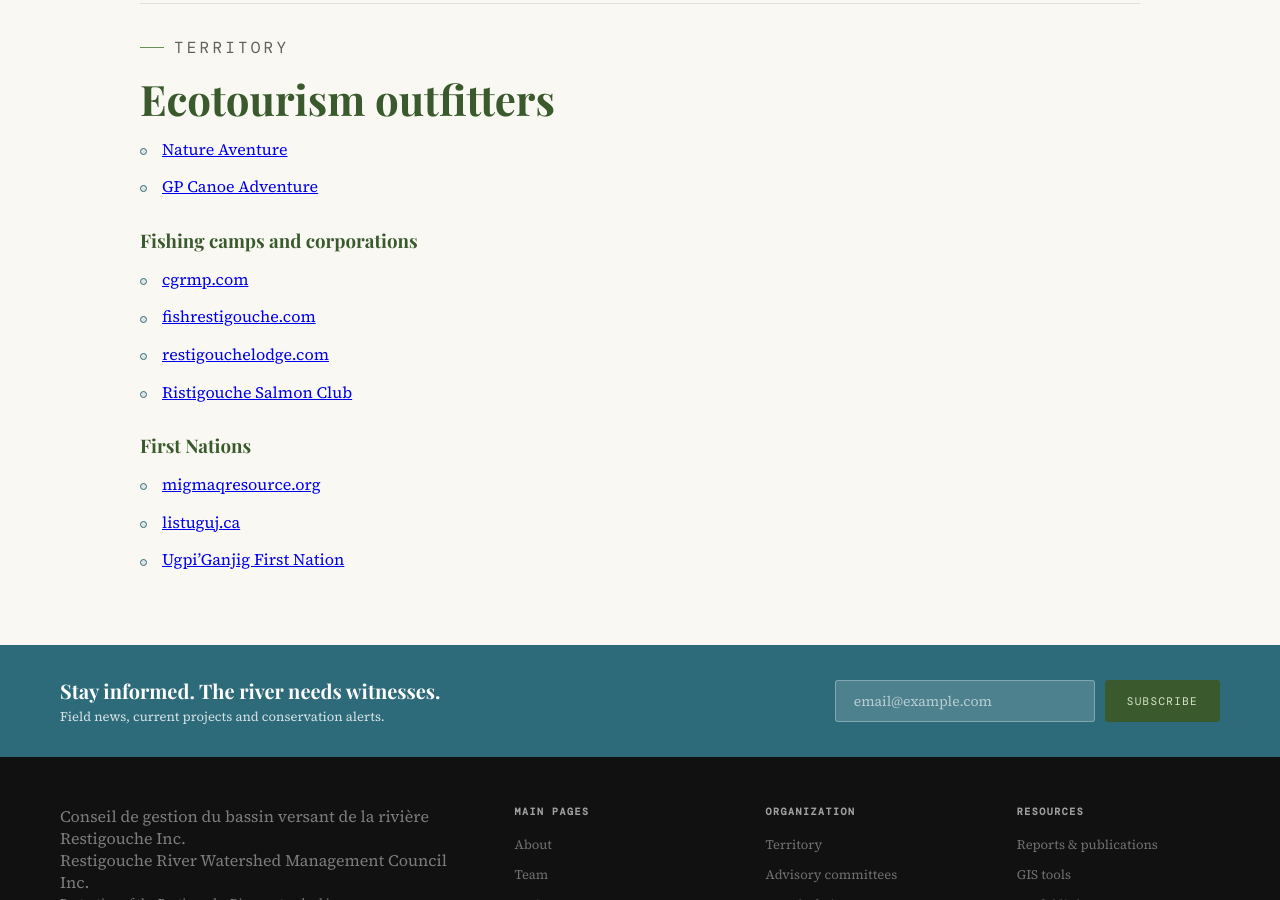
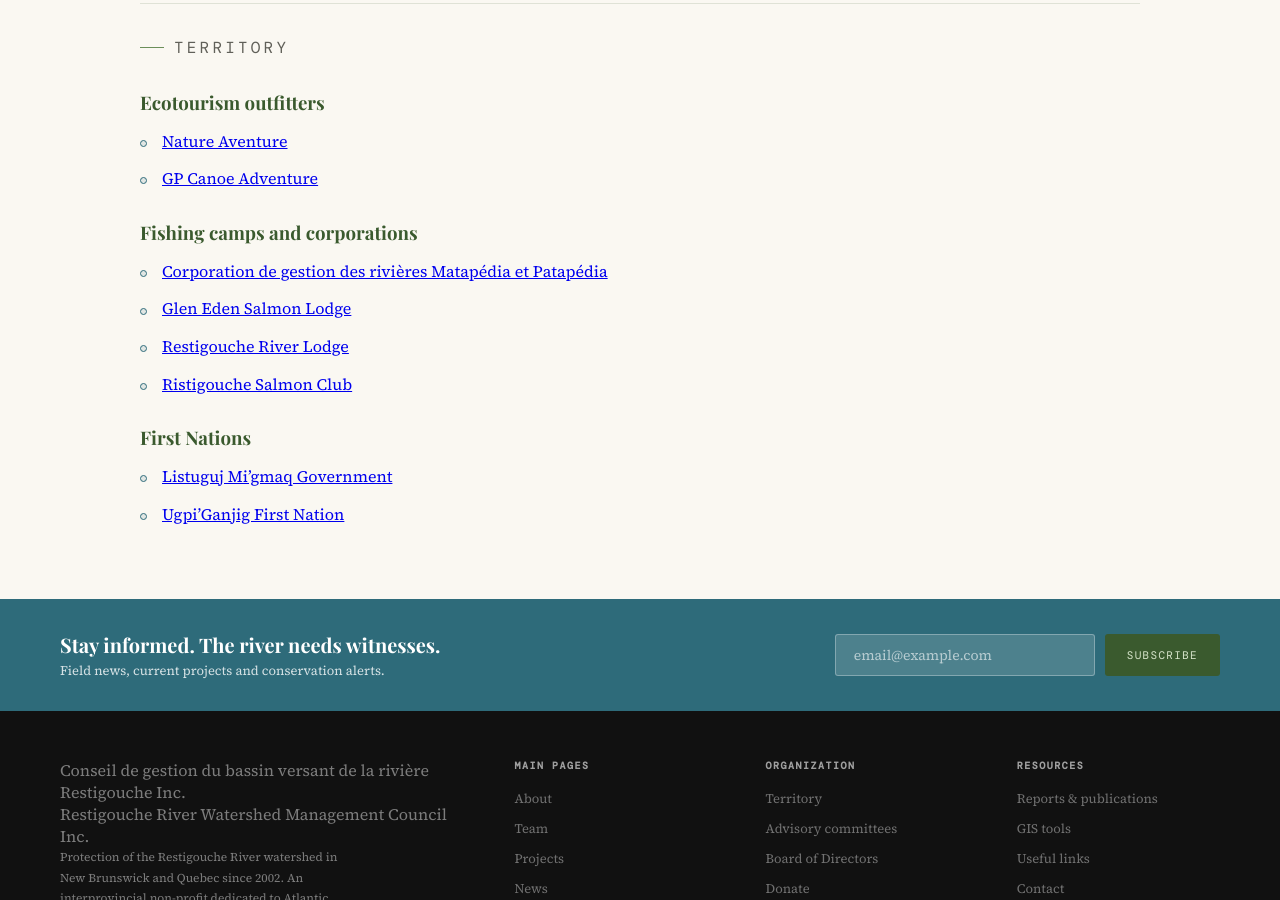
Before and after one commit to foxah047-stack/secure, a Jekyll site: the page built from resources/links/index.html, in a window 1280 px wide and 900 px high, scrolled down 928 px. Built offline with Jekyll 4.4.1, drawn with Linux system fonts in a browser that asks for light colours; some web fonts are replaced.

Commit message:
Use organization names in useful links

```diff
--- a/resources/links/index.html
+++ b/resources/links/index.html
@@ -46,7 +46,7 @@
 
     <div class="content-block" id="ecotourism">
       <p class="section-label"><span data-lang="en">Territory</span><span data-lang="fr">Territoire</span></p>
-      <h2><span data-lang="en">Ecotourism outfitters</span><span data-lang="fr">Entreprises d’écotourisme</span></h2>
+      <h3><span data-lang="en">Ecotourism outfitters</span><span data-lang="fr">Entreprises d’écotourisme</span></h3>
       <ul class="clean-list">
         <li><a href="https://natureaventure.ca/" target="_blank" rel="noopener">Nature Aventure</a></li>
         <li><a href="https://www.tourismerestigouche.ca/en/places/enjoy-restigouche/gp-canoe-adventure" target="_blank" rel="noopener">GP Canoe Adventure</a></li>
@@ -54,16 +54,15 @@
 
       <h3><span data-lang="en">Fishing camps and corporations</span><span data-lang="fr">Camps de pêche et corporations</span></h3>
       <ul class="clean-list">
-        <li><a href="http://www.cgrmp.com/" target="_blank" rel="noopener">cgrmp.com</a></li>
-        <li><a href="http://fishrestigouche.com/" target="_blank" rel="noopener">fishrestigouche.com</a></li>
-        <li><a href="http://www.restigouchelodge.com" target="_blank" rel="noopener">restigouchelodge.com</a></li>
+        <li><a href="http://www.cgrmp.com/" target="_blank" rel="noopener">Corporation de gestion des rivières Matapédia et Patapédia</a></li>
+        <li><a href="http://fishrestigouche.com/" target="_blank" rel="noopener">Glen Eden Salmon Lodge</a></li>
+        <li><a href="http://www.restigouchelodge.com" target="_blank" rel="noopener">Restigouche River Lodge</a></li>
         <li><a href="https://ristigouchesalmonclub.ca/" target="_blank" rel="noopener">Ristigouche Salmon Club</a></li>
       </ul>
 
       <h3><span data-lang="en">First Nations</span><span data-lang="fr">Premières Nations</span></h3>
       <ul class="clean-list">
-        <li><a href="http://www.migmaqresource.org/" target="_blank" rel="noopener">migmaqresource.org</a></li>
-        <li><a href="http://www.listuguj.ca/" target="_blank" rel="noopener">listuguj.ca</a></li>
+        <li><a href="http://www.listuguj.ca/" target="_blank" rel="noopener">Listuguj Mi’gmaq Government</a></li>
         <li><a href="https://ugpi-ganjig.ca/" target="_blank" rel="noopener"><span data-lang="en">Ugpi’Ganjig First Nation</span><span data-lang="fr">Première Nation d’Ugpi’Ganjig</span></a></li>
       </ul>
 
```
